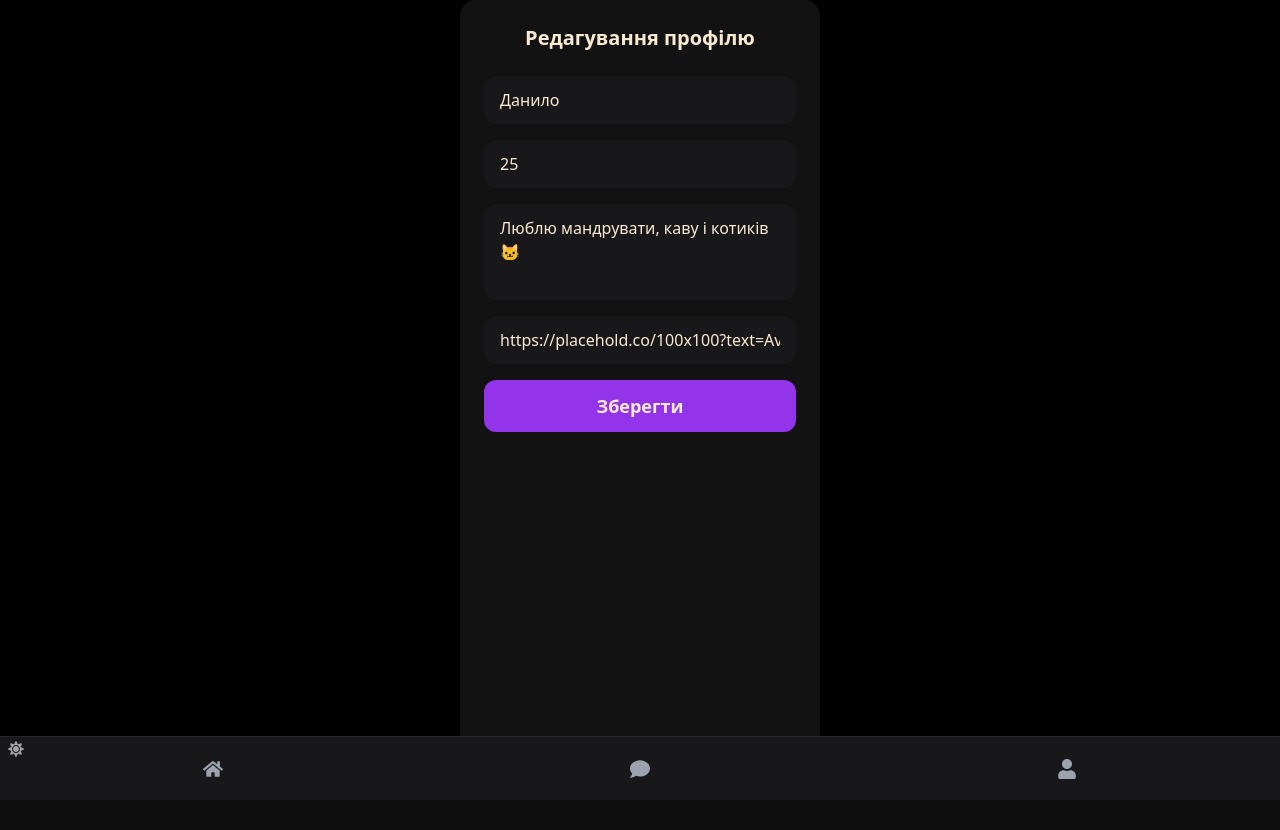
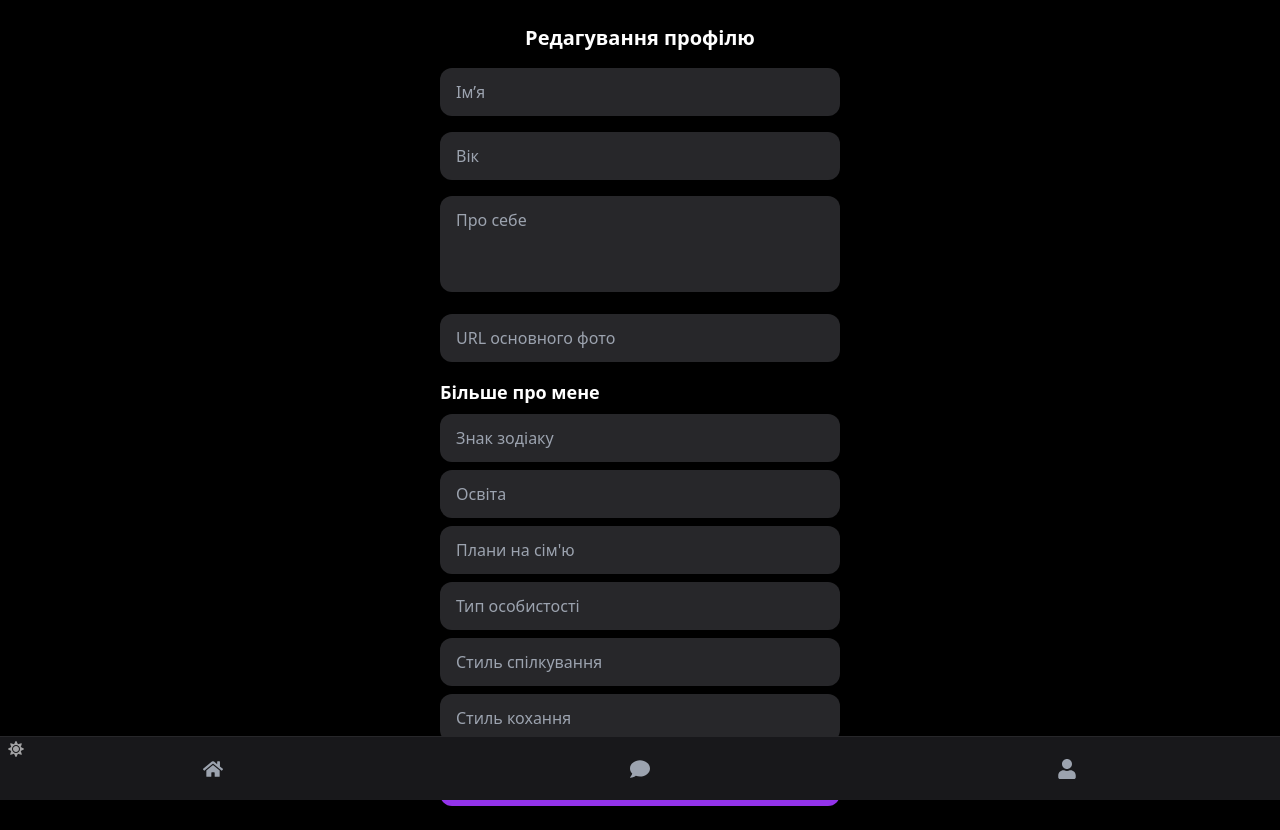
Before and after one commit to Sagotua/Catchyou, a React (Create React App) app: page /edit-profile in a window 1280 px wide. Before the commit the page ends 800 px from the top, so only its background shows below. Built offline with nearby package versions, Linux system fonts and the light colour scheme.

Commit message:
update edit profile

```diff
--- a/src/EditProfileScreen.jsx
+++ b/src/EditProfileScreen.jsx
@@ -1,21 +1,83 @@
-import { useState } from "react";
+import { useEffect, useState } from "react";
 import { useNavigate } from "react-router-dom";
-import { useTheme } from "./ThemeContext";
 
 export default function EditProfileScreen() {
   const navigate = useNavigate();
-  const { theme } = useTheme();
 
-  const [profile, setProfile] = useState({
-    name: "Данило",
-    age: 25,
-    bio: "Люблю мандрувати, каву і котиків 🐱",
-    photo: "https://placehold.co/100x100?text=Avatar"
-  });
+  const defaultProfile = {
+    name: "",
+    age: "",
+    bio: "",
+    photo: "",
+    media: [],
+    interests: [],
+    relationshipGoal: "",
+    height: "",
+    languages: [],
+    moreAboutMe: {
+      zodiac: "",
+      education: "",
+      familyPlans: "",
+      personalityType: "",
+      communicationStyle: "",
+      loveStyle: ""
+    },
+    lifestyle: {
+      pets: "",
+      drinks: "",
+      smoking: "",
+      workouts: "",
+      foodPreference: "",
+      socialMedia: "",
+      sleepHabits: ""
+    },
+    jobTitle: "",
+    company: "",
+    school: "",
+    location: "",
+    gender: "",
+    orientation: "",
+    hideAge: false,
+    hideDistance: false
+  };
+
+  const [profile, setProfile] = useState(defaultProfile);
+
+  useEffect(() => {
+    const stored = localStorage.getItem("userProfile");
+    if (stored) {
+      const parsed = JSON.parse(stored);
+      setProfile((prev) => ({
+        ...prev,
+        ...parsed,
+        moreAboutMe: {
+          ...defaultProfile.moreAboutMe,
+          ...parsed.moreAboutMe
+        },
+        lifestyle: {
+          ...defaultProfile.lifestyle,
+          ...parsed.lifestyle
+        }
+      }));
+    }
+  }, []);
 
   const handleChange = (e) => {
-    const { name, value } = e.target;
-    setProfile(prev => ({ ...prev, [name]: value }));
+    const { name, value, type, checked } = e.target;
+    setProfile((prev) => ({
+      ...prev,
+      [name]: type === "checkbox" ? checked : value
+    }));
+  };
+
+  const handleNestedChange = (section, name, value) => {
+    setProfile((prev) => ({
+      ...prev,
+      [section]: {
+        ...prev[section],
+        [name]: value
+      }
+    }));
   };
 
   const handleSave = () => {
@@ -24,14 +86,8 @@ export default function EditProfileScreen() {
   };
 
   return (
-    <div
-      className={`w-[360px] h-[800px] mx-auto p-6 rounded-2xl shadow-xl flex flex-col space-y-4 transition-all duration-300 ${
-        theme === "light"
-          ? "bg-warm text-black"
-          : "bg-darkbg text-textwarm"
-      }`}
-    >
-      <h2 className="text-xl font-bold text-center mb-2">Редагування профілю</h2>
+    <div className="w-full max-w-md mx-auto p-6 text-white bg-black min-h-screen space-y-4">
+      <h2 className="text-xl font-bold text-center">Редагування профілю</h2>
 
       <input
         type="text"
@@ -39,11 +95,7 @@ export default function EditProfileScreen() {
         value={profile.name}
         onChange={handleChange}
         placeholder="Ім’я"
-        className={`w-full px-4 py-3 rounded-xl focus:outline-none placeholder-gray-400 transition shadow-inner ${
-          theme === "light"
-            ? "bg-white text-black"
-            : "bg-zinc-900 text-textwarm"
-        }`}
+        className="w-full bg-zinc-800 px-4 py-3 rounded-xl placeholder-gray-400"
       />
 
       <input
@@ -52,11 +104,7 @@ export default function EditProfileScreen() {
         value={profile.age}
         onChange={handleChange}
         placeholder="Вік"
-        className={`w-full px-4 py-3 rounded-xl focus:outline-none placeholder-gray-400 transition shadow-inner ${
-          theme === "light"
-            ? "bg-white text-black"
-            : "bg-zinc-900 text-textwarm"
-        }`}
+        className="w-full bg-zinc-800 px-4 py-3 rounded-xl placeholder-gray-400"
       />
 
       <textarea
@@ -64,11 +112,8 @@ export default function EditProfileScreen() {
         value={profile.bio}
         onChange={handleChange}
         placeholder="Про себе"
-        className={`w-full px-4 py-3 rounded-xl placeholder-gray-400 transition shadow-inner resize-none h-24 focus:outline-none ${
-          theme === "light"
-            ? "bg-white text-black"
-            : "bg-zinc-900 text-textwarm"
-        }`}
+        maxLength={500}
+        className="w-full bg-zinc-800 px-4 py-3 rounded-xl placeholder-gray-400 resize-none h-24"
       />
 
       <input
@@ -76,21 +121,66 @@ export default function EditProfileScreen() {
         name="photo"
         value={profile.photo}
         onChange={handleChange}
-        placeholder="URL фото"
-        className={`w-full px-4 py-3 rounded-xl focus:outline-none placeholder-gray-400 transition shadow-inner ${
-          theme === "light"
-            ? "bg-white text-black"
-            : "bg-zinc-900 text-textwarm"
-        }`}
+        placeholder="URL основного фото"
+        className="w-full bg-zinc-800 px-4 py-3 rounded-xl placeholder-gray-400"
       />
+
+      {/* Більше про мене */}
+      <div className="space-y-2">
+        <h3 className="font-semibold text-lg mt-4">Більше про мене</h3>
+
+        <input
+          type="text"
+          value={profile.moreAboutMe.zodiac}
+          onChange={(e) => handleNestedChange("moreAboutMe", "zodiac", e.target.value)}
+          placeholder="Знак зодіаку"
+          className="w-full bg-zinc-800 px-4 py-3 rounded-xl placeholder-gray-400"
+        />
+
+        <input
+          type="text"
+          value={profile.moreAboutMe.education}
+          onChange={(e) => handleNestedChange("moreAboutMe", "education", e.target.value)}
+          placeholder="Освіта"
+          className="w-full bg-zinc-800 px-4 py-3 rounded-xl placeholder-gray-400"
+        />
+
+        <input
+          type="text"
+          value={profile.moreAboutMe.familyPlans}
+          onChange={(e) => handleNestedChange("moreAboutMe", "familyPlans", e.target.value)}
+          placeholder="Плани на сім'ю"
+          className="w-full bg-zinc-800 px-4 py-3 rounded-xl placeholder-gray-400"
+        />
+
+        <input
+          type="text"
+          value={profile.moreAboutMe.personalityType}
+          onChange={(e) => handleNestedChange("moreAboutMe", "personalityType", e.target.value)}
+          placeholder="Тип особистості"
+          className="w-full bg-zinc-800 px-4 py-3 rounded-xl placeholder-gray-400"
+        />
+
+        <input
+          type="text"
+          value={profile.moreAboutMe.communicationStyle}
+          onChange={(e) => handleNestedChange("moreAboutMe", "communicationStyle", e.target.value)}
+          placeholder="Стиль спілкування"
+          className="w-full bg-zinc-800 px-4 py-3 rounded-xl placeholder-gray-400"
+        />
+
+        <input
+          type="text"
+          value={profile.moreAboutMe.loveStyle}
+          onChange={(e) => handleNestedChange("moreAboutMe", "loveStyle", e.target.value)}
+          placeholder="Стиль кохання"
+          className="w-full bg-zinc-800 px-4 py-3 rounded-xl placeholder-gray-400"
+        />
+      </div>
 
       <button
         onClick={handleSave}
-        className={`w-full py-3 rounded-xl text-lg font-semibold transition ${
-          theme === "light"
-            ? "bg-pastelPurple text-white hover:bg-purple-400"
-            : "bg-purple-600 text-textwarm hover:bg-purple-700"
-        }`}
+        className="w-full bg-purple-600 py-3 rounded-xl font-semibold hover:bg-purple-700 transition"
       >
         Зберегти
       </button>
```
